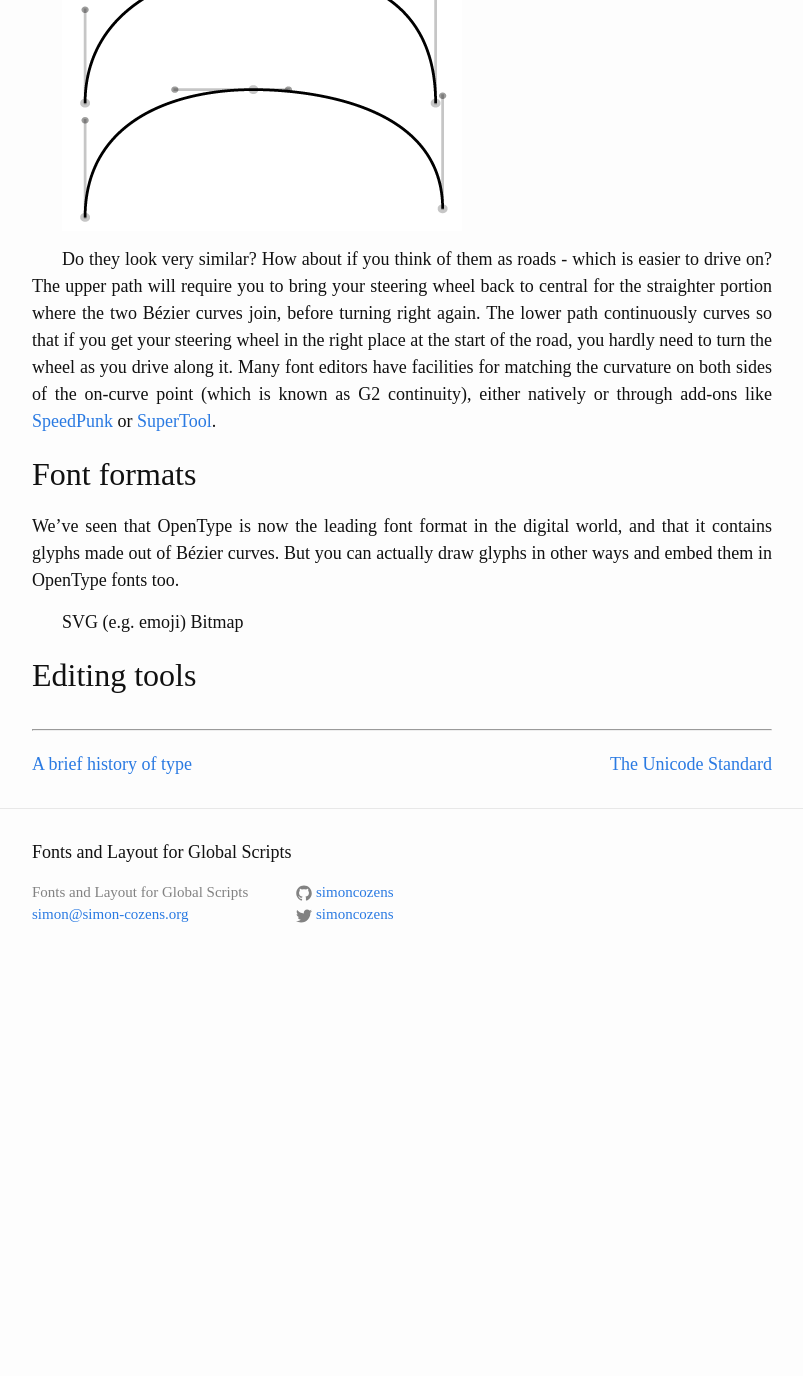
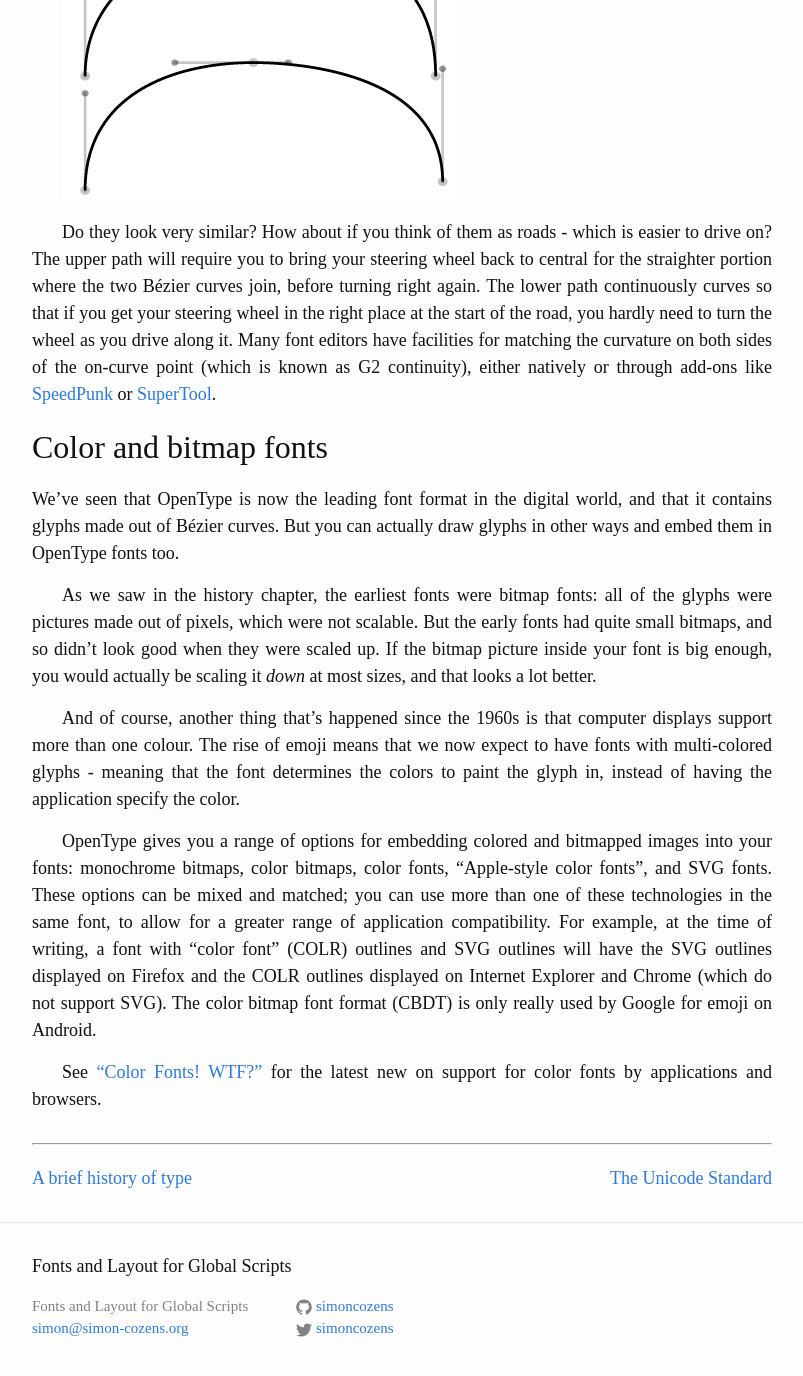
Before and after one commit to simoncozens/fonts-and-layout, a Jekyll site: the page built from concepts.md, in a window 1280 px wide and 1400 px high, scrolled down 12340 px. Shown: the top 1376 px of the window, without its empty margins (238-1041 px from the left). Built offline with Jekyll 4.4.1, drawn with Linux system fonts in a browser that asks for light colours; before the commit the page ends 13326 px from its top, so only the background shows below that; some of the changed text lies outside the part shown.

Commit message:
Concepts chapter done

```diff
--- a/concepts.md
+++ b/concepts.md
@@ -163,11 +163,14 @@ Your font editor will have ways of creating smooth and corner joins; the problem
 
 Do they look very similar? How about if you think of them as roads - which is easier to drive on? The upper path will require you to bring your steering wheel back to central for the straighter portion where the two Bézier curves join, before turning right again. The lower path continuously curves so that if you get your steering wheel in the right place at the start of the road, you hardly need to turn the wheel as you drive along it. Many font editors have facilities for matching the curvature on both sides of the on-curve point (which is known as G2 continuity), either natively or through add-ons like [SpeedPunk](https://yanone.de/software/speedpunk/) or [SuperTool](http://www.corvelsoftware.co.uk/software/supertool/).
 
-## Font formats
+## Color and bitmap fonts
 
 We've seen that OpenType is now the leading font format in the digital world, and that it contains glyphs made out of Bézier curves. But you can actually draw glyphs in other ways and embed them in OpenType fonts too.
 
-SVG (e.g. emoji)
-Bitmap
+As we saw in the history chapter, the earliest fonts were bitmap fonts: all of the glyphs were pictures made out of pixels, which were not scalable. But the early fonts had quite small bitmaps, and so didn't look good when they were scaled up. If the bitmap picture inside your font is big enough, you would actually be scaling it *down* at most sizes, and that looks a lot better.
 
-## Editing tools
+And of course, another thing that's happened since the 1960s is that computer displays support more than one colour. The rise of emoji means that we now expect to have fonts with multi-colored glyphs - meaning that the font determines the colors to paint the glyph in, instead of having the application specify the color.
+
+OpenType gives you a range of options for embedding colored and bitmapped images into your fonts: monochrome bitmaps, color bitmaps, color fonts, "Apple-style color fonts", and SVG fonts. These options can be mixed and matched; you can use more than one of these technologies in the same font, to allow for a greater range of application compatibility. For example, at the time of writing, a font with "color font" (COLR) outlines and SVG outlines will have the SVG outlines displayed on Firefox and the COLR outlines displayed on Internet Explorer and Chrome (which do not support SVG). The color bitmap font format (CBDT) is only really used by Google for emoji on Android.
+
+See ["Color Fonts! WTF?"](https://www.colorfonts.wtf) for the latest new on support for color fonts by applications and browsers.
```
Also changed, not shown: other parts of concepts.md (+1 -1 lines).
